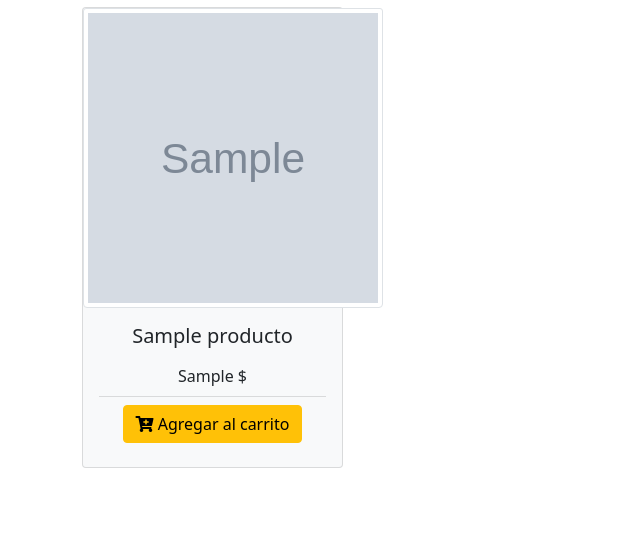
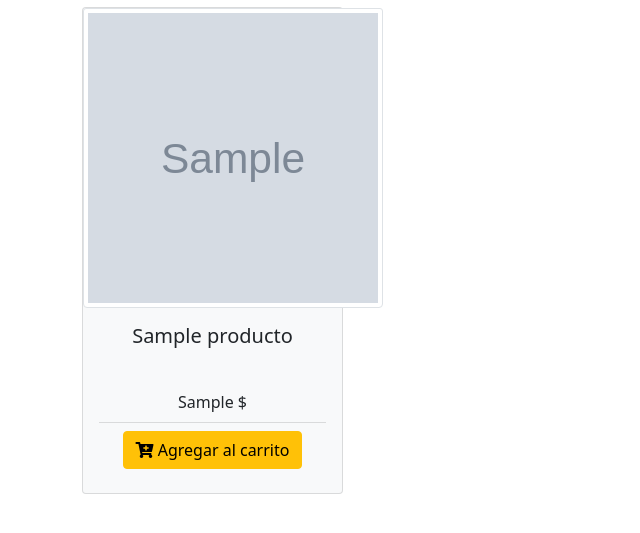
Before and after one commit to Carlos1408/kokocorp, a Django app: template ventas/templates/ventas/home.html in a window 1280 px wide. Shown: the part 134-667 px from the top of the page, without its empty margins (0-640 px from the left). Run offline with Django 3.2, Linux system fonts and the light colour scheme; the template is opened without the code that fills it: most values are stand-ins (such as "Sample title", 1, 10 or a date in 2020).

Commit message:
Refactorizacion 2

```diff
--- a/ventas/static/ventas/css/main.css
+++ b/ventas/static/ventas/css/main.css
@@ -1,3 +1,4 @@
+
 .card-img-sized{
     height: 300px;
     width: 300px;
--- a/ventas/templates/ventas/home.html
+++ b/ventas/templates/ventas/home.html
@@ -2,17 +2,17 @@
 {% block body %}
 <!-- TARJETA DE PRODUCTO -->
 <section class="container py-3">
-    <div class="row align-items-center">
+    <div class="row align-items-start">
         {%for producto in productos %}
 
         <div class="col-12 col-sm-6 col-md-4 col-lg-3 py-2">
             <div class="card text-center bg-light">
-                <a href="/producto/{{producto.id}}" class="card-img-sized">
+                <a href="/producto/{{producto.id}}" style="height: 300px; width: 300px;">
                     <img class="card-img-top img-thumbnail" src="{{producto.imagen}}"
                         alt="Imagen de {{producto.nombre}}">
                 </a>
                 <div class="card-body">
-                    <h5 class="card-tittle">{{producto.nombre}}</h5>
+                    <h5 class="card-tittle" style="height: 50px;">{{producto.nombre}}</h5>
                     <ul class="list-group list-group-flush">
                         <li class="list-group-item bg-light">{{producto.costo_unitario}} $</li>
                         <li class="list-group-item bg-light">
--- a/ventas/templates/ventas/producto.html
+++ b/ventas/templates/ventas/producto.html
@@ -28,7 +28,7 @@
                                 <div class="flex-column">
                                     <label for="cantidad">Stock: {{producto.stock}}</label>
                                 </div>
-                                <div class="flex-colum">
+                                <div class="flex-column">
                                     <input class="form-control-lg" placeholder="Cantidad" value="1" min="1"
                                         max="{{producto.stock}}" type="number" name="cantidad" required>
                                     {% if producto.id in carrito %}
--- a/ventas/views.py
+++ b/ventas/views.py
@@ -122,6 +122,7 @@ def nueva_cuenta(request):
         else:
             messages.warning(request, 'Las contraseñas no coninciden')
             return redirect('nueva-cuenta')
+
     return render(request, 'ventas/registro_usuario.html')
 
 def iniciar_sesion(request):
```
